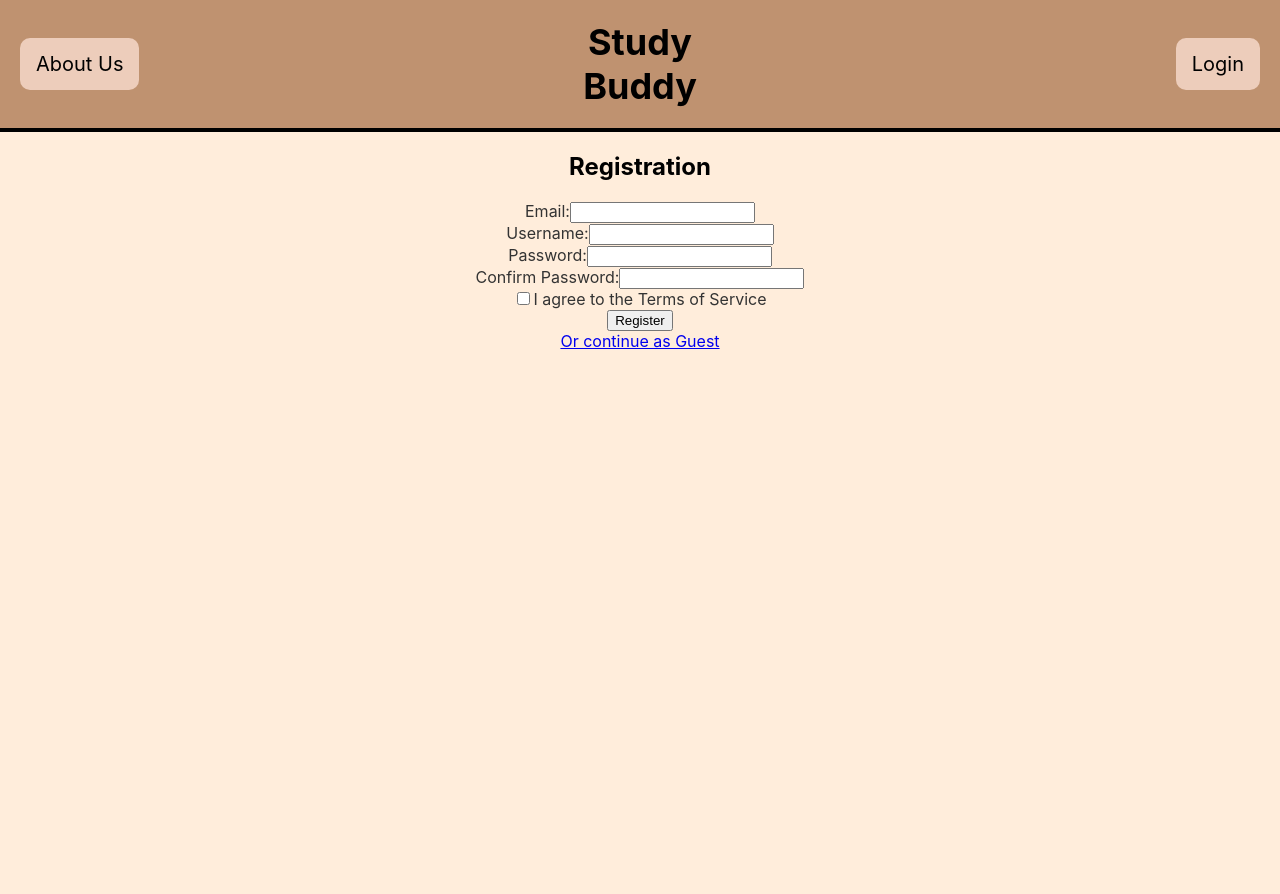
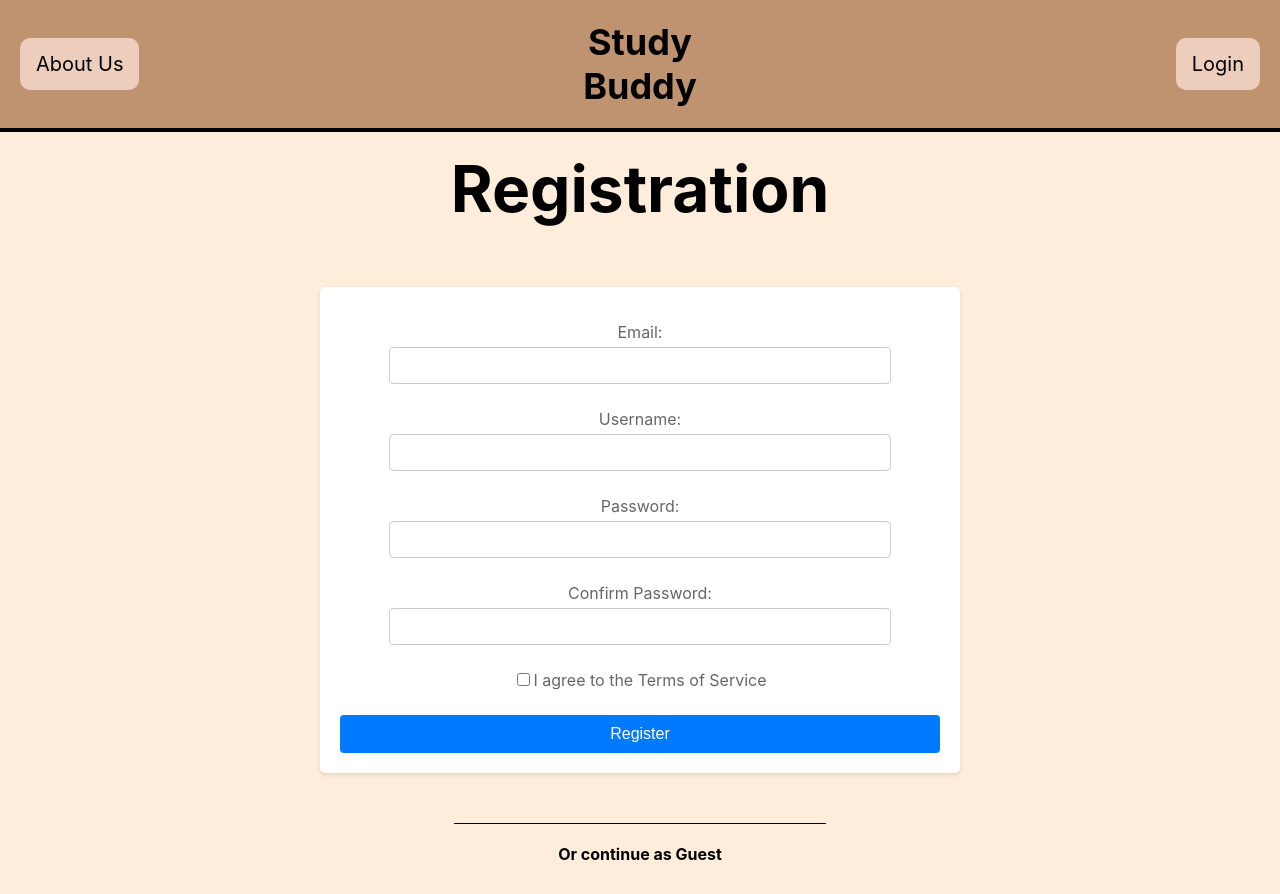
Before and after one commit to nguyenkkent/StuddyBuddy-Individual, a React (Create React App) app in the folder application/frontend/: page /register in a window 1280 px wide. Before the commit the page ends 800 px from the top, so only its background shows below. Built offline with nearby package versions, Linux system fonts and the light colour scheme; no server answers.

Commit message:
Cleaning up some code, adding classnames for login and registration, and adding css for them

```diff
--- a/application/frontend/src/components/pages/Login.js
+++ b/application/frontend/src/components/pages/Login.js
@@ -1,6 +1,8 @@
 import React, { useState } from 'react';
 import { useNavigate } from 'react-router-dom';
 import axiosClient from '../../axiosClient';
+import '../../css/Login.css';
+
 
 function Login() {
   const navigate = useNavigate();
@@ -39,17 +41,17 @@ function Login() {
   };
 
   return (
-    <form onSubmit={handleSubmit}>
-      <h2>Login</h2>
+    <form onSubmit={handleSubmit} className='loginform'>
+      <h2 className="logintitle">Login</h2>
       <div>
-        <label>Email:</label>
-        <input type="email" name="email" value={loginData.email} onChange={handleInputChange} required />
+        <label className="formgroup">Email:</label>
+        <input className="forminput" type="email" name="email" value={loginData.email} onChange={handleInputChange} required />
       </div>
       <div>
-        <label>Password:</label>
-        <input type="password" name="password" value={loginData.password} onChange={handleInputChange} required />
+        <label className="formgroup">Password:</label>
+        <input className="forminput" type="password" name="password" value={loginData.password} onChange={handleInputChange} required />
       </div>
-      <button type="submit">Login</button>
+      <button className="loginsubmit" type="submit">Login</button>
     </form>
   );
 }
--- a/application/frontend/src/components/pages/Registration.js
+++ b/application/frontend/src/components/pages/Registration.js
@@ -1,6 +1,8 @@
 import React, { useState } from 'react';
 import axiosClient from '../../axiosClient';
 import { Link } from 'react-router-dom';
+import '../../css/Register.css';
+
 
 function Registration() {
   const [user, setUser] = useState({
@@ -94,39 +96,40 @@ function Registration() {
 
   return (
     <div className="registrationForm">
-      <h2>Registration</h2>
-      <form onSubmit={handleSubmit}>
-        <div>
-          <label>Email:</label>
+      <h2 className="registrationtitle">Registration</h2>
+      <form onSubmit={handleSubmit} className="registrationform">
+        <div className="formgroup">
+          <label className="formlabel">Email:</label>
           <input type="email" name="email" value={user.email} onChange={handleChange} />
           {errors.email && <div className="error">{errors.email}</div>}
         </div>
         <div>
-          <label>Username:</label>
+          <label className="formlabel">Username:</label>
           <input type="text" name="username" value={user.username} onChange={handleChange} />
           {errors.username && <div className="error">{errors.username}</div>}
         </div>
         <div>
-          <label>Password:</label>
+          <label className="formlabel">Password:</label>
           <input type="password" name="password" value={user.password} onChange={handleChange} />
           {errors.password && <div className="error">{errors.password}</div>}
         </div>
         <div>
-          <label>Confirm Password:</label>
+          <label className="formlabel">Confirm Password:</label>
           <input type="password" name="confirmPassword" value={user.confirmPassword} onChange={handleChange} />
           {errors.confirmPassword && <div className="error">{errors.confirmPassword}</div>}
           {errors.passwordMatch && <div className="error">{errors.passwordMatch}</div>}
         </div>
         <div>
-          <label>
+          <label className="formlabel">
             <input type="checkbox" name="agreeToTerms" checked={user.agreeToTerms} onChange={handleChange} />
             I agree to the Terms of Service
           </label>
           {errors.agreeToTerms && <div className="error">{errors.agreeToTerms}</div>}
         </div>
-        <button type="submit">Register</button>
+        <button className="registerbutton" type="submit">Register</button>
       </form>
-      <Link to="/dashboard">Or continue as Guest</Link>
+      <div className="divider"></div>
+      <Link to="/dashboard" className="guestlink">Or continue as Guest</Link>
     </div>
   );
 }
--- /dev/null
+++ b/application/frontend/src/css/Login.css
@@ -0,0 +1,58 @@
+html, body {
+    height: 100%;
+    margin: 0;
+}
+
+.loginform {
+    display: flex;
+    flex-direction: column;
+    justify-content: center;
+    align-items: center;
+    min-height: 100vh;
+    padding: 20px;
+    box-sizing: border-box;
+}
+
+.logintitle {
+    margin-bottom: 20px;
+}
+
+.formgroup {
+    margin-bottom: 10px;
+    width: 100%;
+}
+
+.formlabel {
+    display: block;
+    margin-bottom: 5px;
+}
+
+.forminput {
+    width: 100%;
+    padding: 10px;
+    margin-bottom: 10px;
+    border: 1px solid #ccc;
+    border-radius: 4px;
+}
+
+.loginsubmit {
+    padding: 10px 20px;
+    border: none;
+    background-color: #007bff;
+    color: white;
+    font-size: 1rem;
+    cursor: pointer;
+    border-radius: 4px;
+    width: auto;
+    max-width: 200px;
+    display: block;
+    box-sizing: border-box;
+    margin-top: 10px;
+    margin-left: auto;
+    margin-right: auto;
+}
+
+
+.loginsubmit:hover {
+    background-color: #0056b3;
+}
--- a/application/frontend/src/css/Navbar.css
+++ b/application/frontend/src/css/Navbar.css
@@ -1,6 +1,8 @@
 .navbar-wrapper {
   width: 100%;
   z-index: 1000;
+  position: fixed;
+  top: 0;
 }
 
 .navbar {
@@ -32,7 +34,6 @@
   justify-content: flex-end;
 }
 
-/* FIXME: create single file for button class */
 .navbar-component > a {
   color: black;
   background: #edcdbb;
--- /dev/null
+++ b/application/frontend/src/css/Register.css
@@ -0,0 +1,88 @@
+.registrationForm {
+    display: flex;
+    flex-direction: column;
+    align-items: center;
+    justify-content: center;
+    min-height: 100vh;
+    padding: 20px;
+}
+
+.registrationtitle {
+    font-size: 4rem;
+    color: black;
+    margin-bottom: 0px;
+    margin-top: 130px;
+}
+
+.registrationform {
+    width: 100%;
+    max-width: 600px;
+    margin-top: 60px;
+    margin-bottom: 50px;
+    padding: 20px;
+    box-shadow: 0 2px 4px rgba(0, 0, 0, 0.1);
+    background: #ffffff;
+    border-radius: 5px;
+}
+
+.formgroup {
+    margin-bottom: 10px;
+    width: 100%;
+}
+
+.formlabel {
+    display: block;
+    margin-bottom: 5px;
+    color: #666;
+}
+
+input[type="email"], input[type="text"], input[type="password"] {
+    width: 80%;
+    padding: 10px;
+    margin-bottom: 10px;
+    border: 1px solid #ccc;
+    border-radius: 4px;
+}
+
+.error {
+    color: #d9534f;
+    font-size: 0.85rem;
+    margin-top: 5px;
+}
+
+.registerbutton {
+    width: 100%;
+    padding: 10px 20px;
+    border: none;
+    border-radius: 4px;
+    background-color: #007bff;
+    color: white;
+    font-size: 1rem;
+    cursor: pointer;
+    margin-top: 20px;
+}
+
+.registerbutton:hover {
+    background-color: #0056b3;
+}
+
+.divider {
+    height: 1px;
+    background-color: black;
+    width: 30%;
+    margin-top: 0px;
+}
+
+.guestlink {
+    color: black;
+    text-decoration: none;
+    padding: 10px;
+    font-size: 1rem;
+    margin-top: 10px;
+    font-weight: bold;
+}
+
+.guestlink:hover {
+    text-decoration: underline;
+    font-size: 1.5rem;
+}
```
